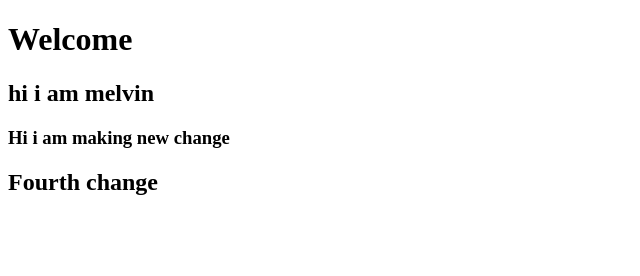
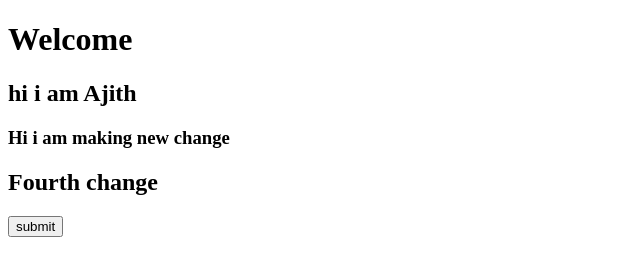
Before and after one commit to shahinas327/Private-Project, a plain HTML site: page ajithIndex.html in a window 1280 px wide. Shown: the whole page, without its empty margins (0-640 px from the left). Drawn offline with Linux system fonts and the light colour scheme.

Commit message:
updated index page by Ajith

```diff
--- a/index.html
+++ b/ajithIndex.html
@@ -8,8 +8,11 @@
 </head>
 <body>
     <h1> Welcome</h1>
-    <h2>hi i am melvin</h2>
+    <h2>hi i am Ajith</h2>
     <h3>Hi i am making new change</h3>
     <h2> Fourth change </h2>
+
+    <button>submit</button>
+
 </body>
 </html>
```
